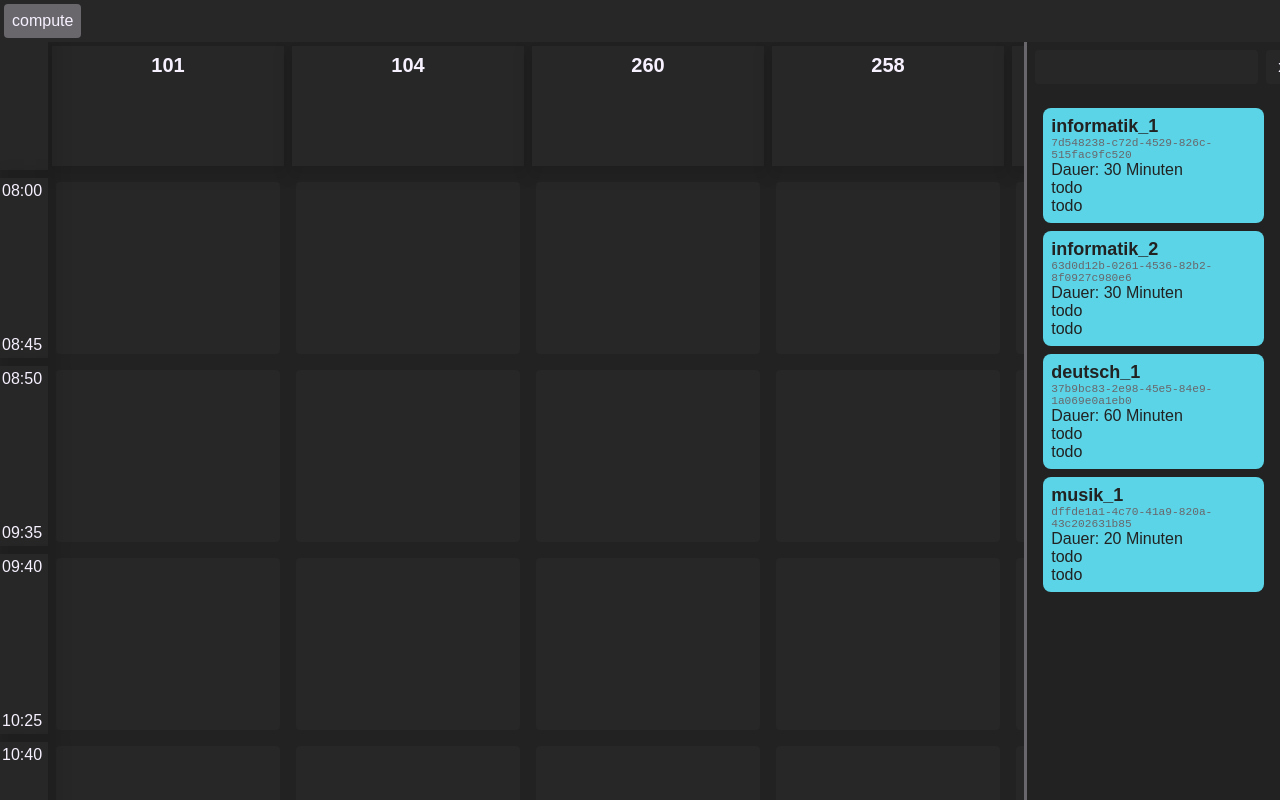
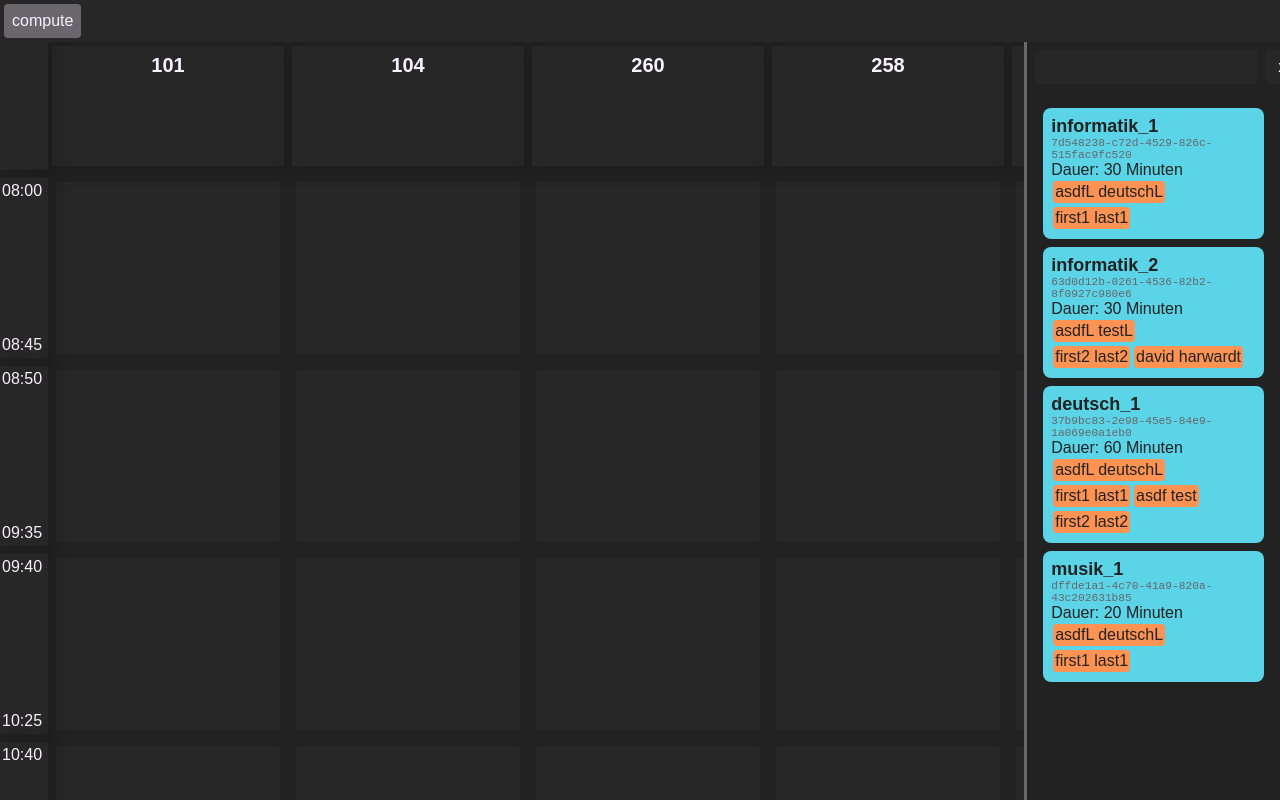
Before and after one commit to davidHarwardt/svelte-gui, a Svelte app: page / in a window 1280 px wide. Built offline with nearby package versions, Linux system fonts and the light colour scheme.

Commit message:
added support for dates + serialisation

```diff
--- a/src/app.css
+++ b/src/app.css
@@ -12,6 +12,7 @@
     --color-purple: #948ae3;
     --color-blue:   #5ad4e6;
 
+    --padding-xsmall: 0.125rem;
     --padding-small: 0.25rem;
     --padding-normal: 0.5rem;
 
--- a/src/components/ExamCard.svelte
+++ b/src/components/ExamCard.svelte
@@ -1,5 +1,7 @@
 <script lang="ts">
     import type { IExam } from "src/solve/data";
+import StudentBadge from "./StudentBadge.svelte";
+import TeacherBadge from "./TeacherBadge.svelte";
 
     export let exam: IExam;
     export let onRemove: () => void;
@@ -23,10 +25,14 @@
     <div class="exam-uuid">{exam.uuid}</div>
     <div class="exam-duration">Dauer: {exam.duration.asMinutes()} Minuten</div>
     <div class="exam-examiners">
-        todo
+        {#each exam.examiners as teacher}
+            <TeacherBadge teacher={teacher}/>
+        {/each}
     </div>
     <div class="exam-examinees">
-        todo
+        {#each exam.examinees as student}
+            <StudentBadge student={student}/>
+        {/each}
     </div>
 </div>
 
--- /dev/null
+++ b/src/components/StudentBadge.svelte
@@ -0,0 +1,20 @@
+<script lang="ts">
+    import { formatName } from "../helpers";
+    import type { IStudent } from "src/solve/data";
+
+    export let student: IStudent;
+</script>
+
+<div class="student-badge">
+    {formatName(student.name)}
+</div>
+
+<style>
+    .student-badge {
+        display: inline-block;
+        margin: var(--padding-xsmall);
+        padding: var(--padding-xsmall);
+        border-radius: var(--border-small);
+        background-color: var(--color-orange);
+    }
+</style>
--- /dev/null
+++ b/src/components/TeacherBadge.svelte
@@ -0,0 +1,20 @@
+<script lang="ts">
+    import { formatName } from "../helpers";
+    import type { ITeacher } from "src/solve/data";
+
+    export let teacher: ITeacher;
+</script>
+
+<div class="student-badge">
+    {formatName(teacher.name)}
+</div>
+
+<style>
+    .student-badge {
+        display: inline-block;
+        margin: var(--padding-xsmall);
+        padding: var(--padding-xsmall);
+        border-radius: var(--border-small);
+        background-color: var(--color-orange);
+    }
+</style>
--- /dev/null
+++ b/src/helpers.ts
@@ -0,0 +1,9 @@
+import type { IName } from "./solve/data";
+
+function formatName(name: IName): string {
+    return `${name.firstName} ${name.title ? name.title + " " : ""}${name.name}`;
+}
+
+export {
+    formatName,
+}
--- a/src/solve/calendar.ts
+++ b/src/solve/calendar.ts
@@ -29,9 +29,15 @@ class Calendar {
 
     isBooked(time: moment.Moment) {
         // search for an event that has time in its range
-        let found = this._events.find(v => v.start.isBefore(time) && v.start.clone().add(v.duration).isAfter(time));
+        let found = this._events.find(v => time.isBetween(v.start, v.start.clone().add(v.duration)));
 
         // return true if the time is already booked
+        return !!found;
+    }
+
+    isBookedRange(start: moment.Moment, duration: moment.Duration) {
+        let found = this._events.find(v => start.isBetween(v.start, v.start.clone().add(v.duration)) || start.isSame(v.start) || start.clone().add(duration).isBetween(v.start, v.start.clone().add(v.duration)) || start.clone().add(duration).isSame(v.start.clone().add(v.duration)));
+
         return !!found;
     }
 }
--- a/src/solve/methods.ts
+++ b/src/solve/methods.ts
@@ -1,6 +1,6 @@
 import { writable } from "svelte/store";
 import type { CalendarEvent } from "./calendar";
-import type { IExam, IRoom, IRoomSlot } from "./data";
+import type { IExam, IRoom, IRoomSlot, ITag } from "./data";
 import * as mock from "./mock";
 import { solve } from "./solve";
 
@@ -38,6 +38,12 @@ function insertExamIntoSlot(examUuid: string, slot: IRoomSlot) {
     const startTime = data.timetable.lessons[slotIdx].start;
     const examEnd = startTime.clone().add(slot.exam.duration);
 
+    if(containsBlockedSlot(slotIdx, examEnd, slot)) {
+        data.remainingExams.push(slot.exam);
+        slot.exam = undefined;
+        throw new Error("this exam blocks other blocked slots");
+    }
+
     slot.exam.examinees.forEach(v => v.calendar.book(<CalendarEvent> {
         duration: slot.exam.duration,
         start: startTime,
@@ -50,12 +56,17 @@ function insertExamIntoSlot(examUuid: string, slot: IRoomSlot) {
         }
     }
     store.set(data);
-    console.log(slot.exam);
-
+    // console.log(slot.exam);
 }
 
-function enterCalendars(exam, room, slot) {
-    // todo mutator function to enter exam into calendars
+function containsBlockedSlot(slotIdx: number, examEnd: moment.Moment, slot: IRoomSlot): boolean {
+    for(let i = slotIdx; i < slot.room.slots.length; i++) {
+        const slotStart = data.timetable.lessons[i].start;
+        if(slotStart.isBefore(examEnd) && slot.room.slots[i].blocked) {
+            return true;
+        }
+    }
+    return false;
 }
 
 function removeExamFromSlot(slot: IRoomSlot) {
@@ -87,17 +98,6 @@ function removeExamFromSlot(slot: IRoomSlot) {
     store.set(data);
 }
 
-function iterateBlocked(slot: IRoomSlot, cb: (slot: IRoomSlot) => void) {
-    const slotIdx = slot.room.slots.findIndex(v => v.uuid === slot.uuid);
-    const startTime = data.timetable.lessons[slotIdx].start;
-    const examEnd = startTime.clone().add(slot.exam.duration);
-    for(let i = slotIdx; i < slot.room.slots.length; i++) {
-        const slotStart = data.timetable.lessons[i].start;
-        if(slotStart.isBefore(examEnd)) {
-            cb(slot);
-        }
-    }
-}
 
 function* roomSlots() {
     for(const room of data.rooms) {
@@ -126,25 +126,97 @@ function compute() {
             (exam, { room, slot }) => !exam.tags.find(v => v.required && !room.tags.includes(v.name)),
             // blocked slots arent used
             (exam, { room, slot }) => !slot.blocked,
+
+            (exam, { room, slot }) => {
+                let examStart = mock.timetable.lessons[room.slots.findIndex(v => v.uuid === slot.uuid)].start;
+                if(exam.examinees.find(v => v.calendar.isBookedRange(examStart, exam.duration))) {return false }
+                if(exam.examiners.find(v => v.calendar.isBookedRange(examStart, exam.duration))) { return false }
+
+                return true;
+            },
         ],
         // soft constraints
         [
             // try match tags of the exams
-            (exam, { room, slot }) => exam.tags.reduce((acc, v) => room.tags.includes(v.name) ? (v.required ? 20 : 10) + acc : acc, 0)
-
+            (exam, { room, slot }) => exam.tags.reduce((acc, v) => room.tags.includes(v.name) ? (v.required ? 20 : 10) + acc : acc, 0),
+            // longer exams get ranked higher
+            (exam, { room, slot }) => exam.duration.asMinutes(),
         ],
     );
 
     console.log(result);
+}
 
+type SaveData = {
+    remainingExams: {
+        duration: string,
+        uuid: string,
+        id: string,
+        examinerUuids: string[],
+        examineeUuids: string[],
+        subjects: string[],
+        tags: ITag[],
+    }[],
+    rooms: {
+        uuid: string,
+        number: string,
+        tags: string[],
+        slots: {
+            blocked: boolean,
+            examUuid: string | null,
+            uuid: string,
+        }[],
+    }[],
+    timetable: {
+        start: string,
+        duration: string,
+        isBreak: boolean,
+    }[],
 }
 
 function save() {
+    let saveData: SaveData = {
+        remainingExams: data.remainingExams.map(v => ({
+            duration: v.duration.toJSON(),
+            uuid: v.uuid,
+            id: v.id,
+            examinerUuids: v.examiners.map(v => v.name.uuid),
+            examineeUuids: v.examinees.map(v => v.name.uuid),
+            subjects: v.subjects,
+            tags: v.tags,
+        })),
+        rooms: data.rooms.map(v => ({
+            uuid: v.uuid,
+            number: v.number,
+            tags: v.tags,
+            slots: v.slots.map(v => ({
+                blocked: v.blocked,
+                examUuid: v.exam?.uuid || null,
+                uuid: v.uuid,
+            })),
+        })),
+        timetable: data.timetable.lessons.map(v => ({
+            start: v.start.toJSON(),
+            duration: v.duration.toJSON(),
+            isBreak: v.isBreak,
+        })),
+    };
 
+    return JSON.stringify(saveData);
 }
 
-function load() {
+function load(loadData: string) {
+    let raw: SaveData = JSON.parse(loadData);
 
+
+    // data = {
+    //     remainingExams: raw.remainingExams.map(v => ({
+    //         duration: moment.duration(v.duration),
+    //         uuid: v.uuid,
+    //         id: v.id,
+    //         examiners: v.examinerUuids.map(v => raw.)
+    //     }))
+    // };
 }
 
 export {
--- a/src/solve/mock.ts
+++ b/src/solve/mock.ts
@@ -17,8 +17,8 @@ const students: IStudent[] = [
     {
         name: {
             uuid: uuid(),
-            name: "last",
-            firstName: "first",
+            name: "last1",
+            firstName: "first1",
         },
         calendar: new Calendar(),
     },
@@ -33,16 +33,16 @@ const students: IStudent[] = [
     {
         name: {
             uuid: uuid(),
-            name: "last",
-            firstName: "first",
+            name: "last2",
+            firstName: "first2",
         },
         calendar: new Calendar(),
     },
     {
         name: {
             uuid: uuid(),
-            name: "david",
-            firstName: "harwardt",
+            name: "harwardt",
+            firstName: "david",
         },
         calendar: new Calendar(),
     },
@@ -145,7 +145,7 @@ const exams: IExam[] = [
         uuid: uuid(),
         id: "deutsch_1",
         examiners: [teachers[1]],
-        examinees: [students[0]],
+        examinees: [students[0], students[1], students[2]],
 
         subjects: ["deutsch"],
         tags: [{ name: "smartboard", required: true }, { name: "klassenraum", required: false }],
```
